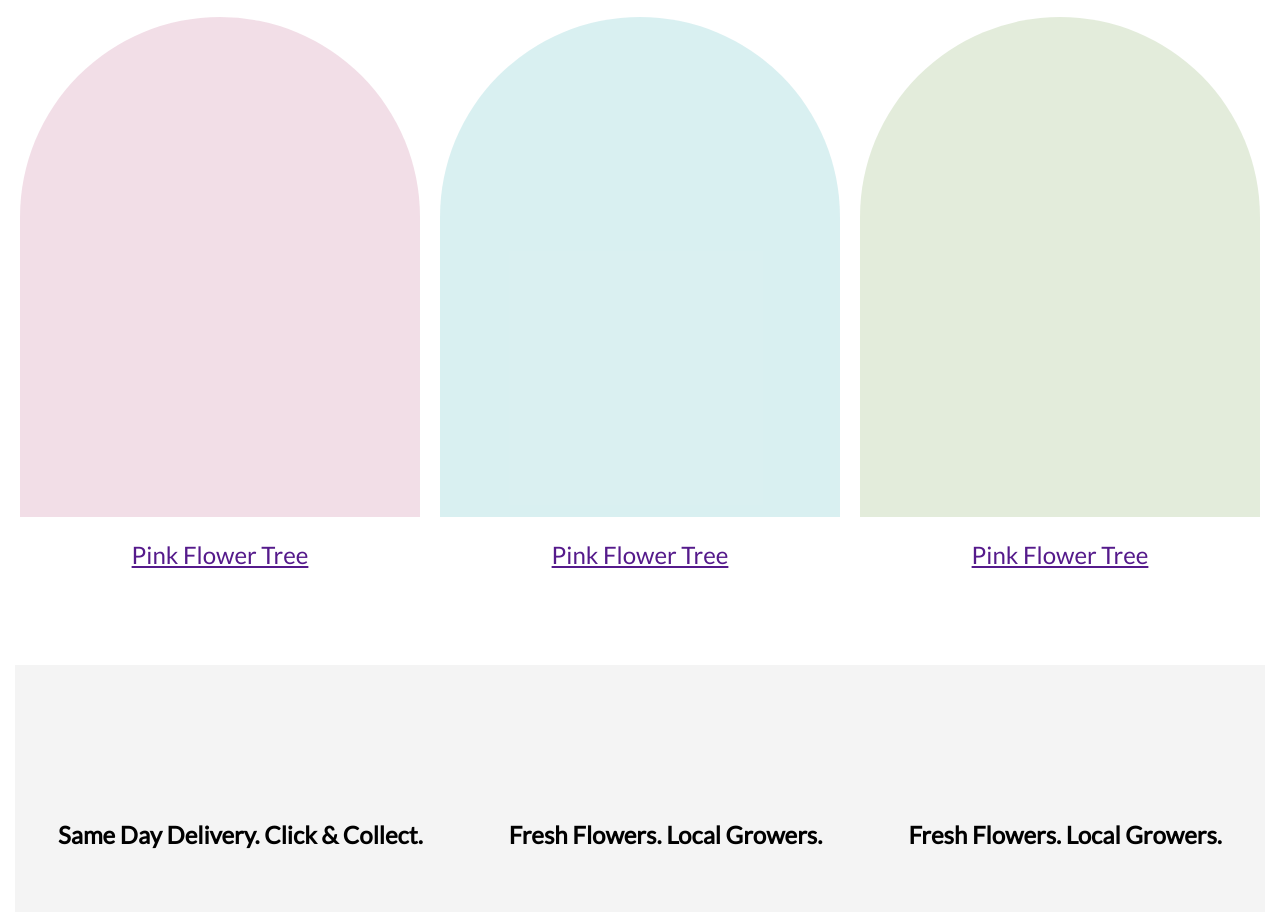
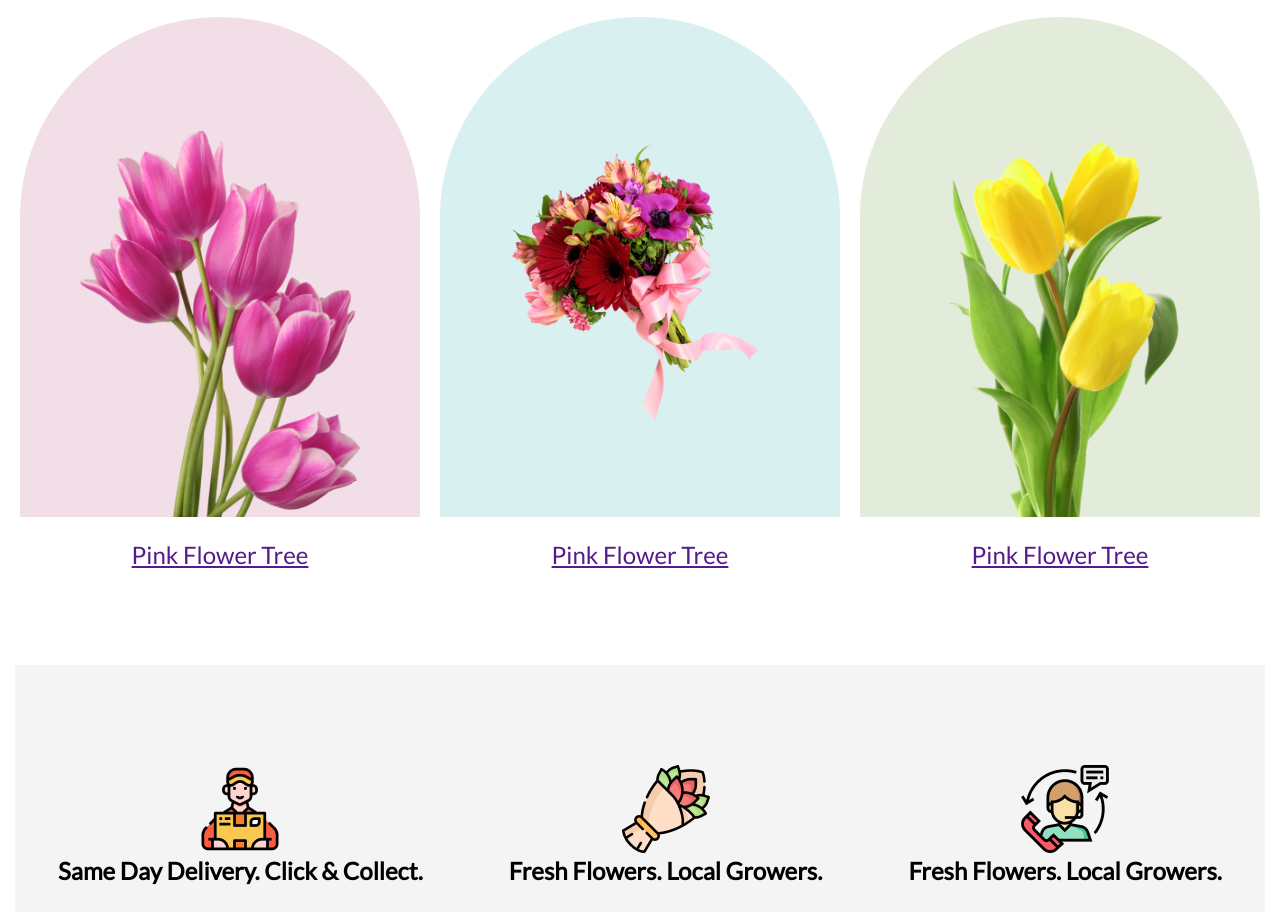
Before and after one commit to ankonbala/first-assignment, a plain HTML site: page index.html in a window 1280 px wide. Shown: the part 1020-1932 px from the top of the page. Drawn offline with Linux system fonts and the light colour scheme; the site is published under a folder, as on GitHub Pages, so addresses that start at the root find nothing.

Commit message:
sixth commit

```diff
--- a/index.html
+++ b/index.html
@@ -34,15 +34,15 @@
                 </div>
                 <div class="sec1-box-container">
                     <div>
-                        <div id="box1" class="sec1-box"><img class="box-img1" src="/Flower Asset/pngwing 6.png" alt=""></div>
+                        <div id="box1" class="sec1-box"><img class="box-img1" src="./Flower Asset/pngwing 6.png" alt=""></div>
                         <div class="lnk"><a href="">Pink Flower Tree</a></div>
                     </div>
                     <div>
-                        <div id="box2" class="sec1-box"><img class="box-img2" src="/Flower Asset/pngwing 5.png" alt=""></div>
+                        <div id="box2" class="sec1-box"><img class="box-img2" src="./Flower Asset/pngwing 5.png" alt=""></div>
                         <div class="lnk"><a href="">Pink Flower Tree</a></div>
                     </div>
                     <div>
-                        <div id="box3" class="sec1-box"><img class="box-img3" src="/Flower Asset/pngwing 7.png" alt=""></div>
+                        <div id="box3" class="sec1-box"><img class="box-img3" src="./Flower Asset/pngwing 7.png" alt=""></div>
                         <div class="lnk"><a href="">Pink Flower Tree</a></div>
                     </div>
 
@@ -52,15 +52,15 @@
         <!--section 2-->
         <section class="sec2">
             <div>
-                <img src="/Flower Asset/Group 57.png" alt="">
+                <img src="./Flower Asset/Group 57.png" alt="">
                 <h1>Same Day Delivery. Click & Collect.</h1>
             </div>
             <div>
-                <img src="/Flower Asset/Group 58.png" alt="">
+                <img src="./Flower Asset/Group 58.png" alt="">
                 <h1>Fresh Flowers. Local Growers.</h1>
             </div>
             <div>
-                <img src="/Flower Asset/Group 59.png" alt="">
+                <img src="./Flower Asset/Group 59.png" alt="">
                 <h1>Fresh Flowers. Local Growers.</h1>
             </div>
         </section>
@@ -73,7 +73,7 @@
                 <button class="btn">Sign Up</button>
             </div>
             <div>
-                <img class="sec3-img" src="/Flower Asset/pngwing 8.png" alt="">
+                <img class="sec3-img" src="./Flower Asset/pngwing 8.png" alt="">
             </div>
         </section>
 
```
